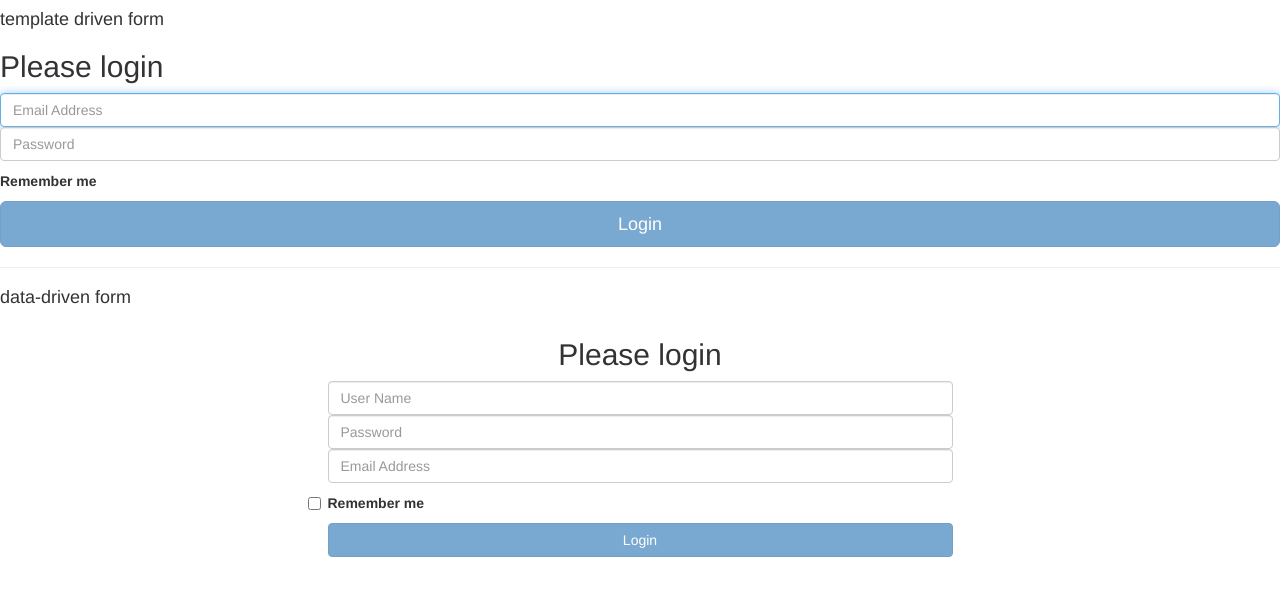
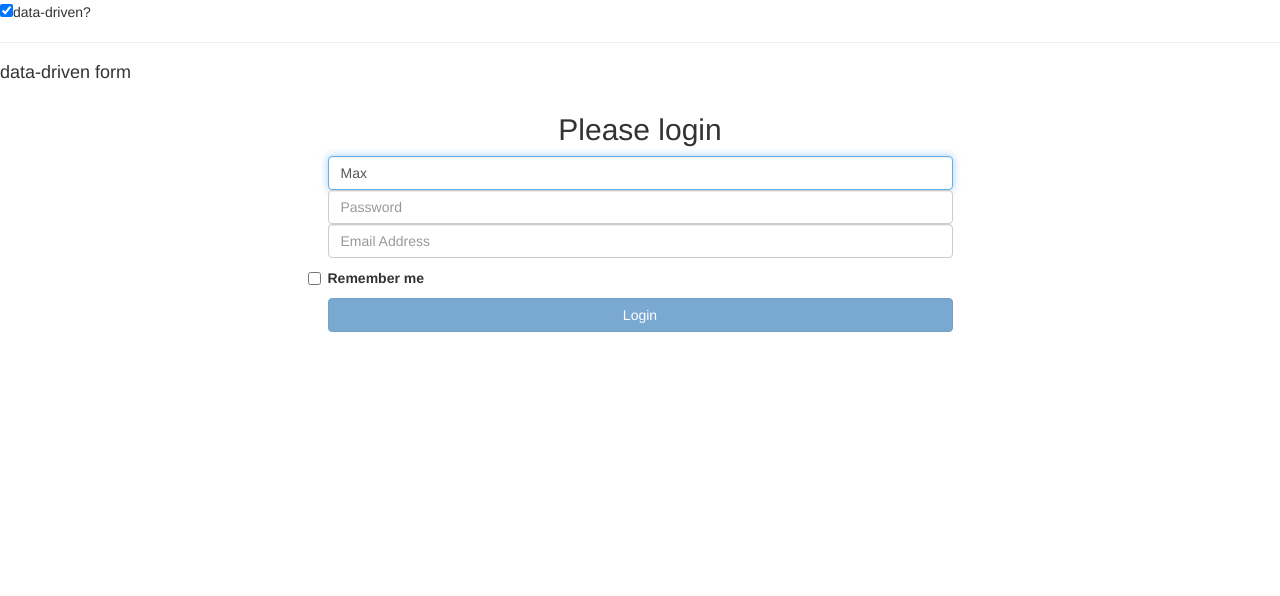
Before and after one commit to avilavate/ngForm, an Angular app in the folder ngForms/: page / in a window 1280 px wide. Shown: the top 596 px of the page. Built offline with nearby package versions, Linux system fonts and the light colour scheme.

Commit message:
Added switch to render either template-driven or data-driven form

```diff
--- a/ngForms/src/app/app.component.html
+++ b/ngForms/src/app/app.component.html
@@ -1,5 +1,11 @@
-<h4>template driven form</h4>
-<app-login> </app-login>
+<input type="checkbox" class="checkbox-circle" name="data-driven" value="switchDataDriven" [(ngModel)]="switchDataDriven">data-driven?<br>
+
+<div *ngIf="!switchDataDriven">
+    <h4>template driven form</h4>
+    <app-login> </app-login>
+</div>
 <hr>
-<h4>data-driven form</h4>
-<app-data-driven-form></app-data-driven-form>
+<div *ngIf="switchDataDriven">
+    <h4>data-driven form</h4>
+    <app-data-driven-form></app-data-driven-form>
+</div>
--- a/ngForms/src/app/app.component.ts
+++ b/ngForms/src/app/app.component.ts
@@ -7,4 +7,5 @@ import { Component } from '@angular/core';
 })
 export class AppComponent {
   title = 'app works!';
+  switchDataDriven:boolean=true;
 }
--- a/ngForms/src/app/data-driven-form/data-driven-form.component.ts
+++ b/ngForms/src/app/data-driven-form/data-driven-form.component.ts
@@ -12,7 +12,7 @@ export class DataDrivenFormComponent implements OnInit {
   constructor() {
     this.myForm = new FormGroup(
       {
-        'username': new FormControl('', Validators.required),
+        'username': new FormControl('Max', Validators.required),
         'password': new FormControl('', Validators.required),
         'email': new FormControl('', [Validators.required, Validators.pattern(/^[a-zA-Z0-9.!#$%&’*+/=?^_`{|}~-]+@[a-zA-Z0-9-]+(?:\.[a-zA-Z0-9-]+)*$/)]),
       }
--- a/ngForms/src/index.html
+++ b/ngForms/src/index.html
@@ -8,6 +8,7 @@
 
   <meta name="viewport" content="width=device-width, initial-scale=1">
   <link rel="icon" type="image/x-icon" href="favicon.ico">
+  <link href="./styles.css">
 </head>
 
 <body>
```
Also changed, not shown: 1 other file (tests, documents, lock files or other folders).
